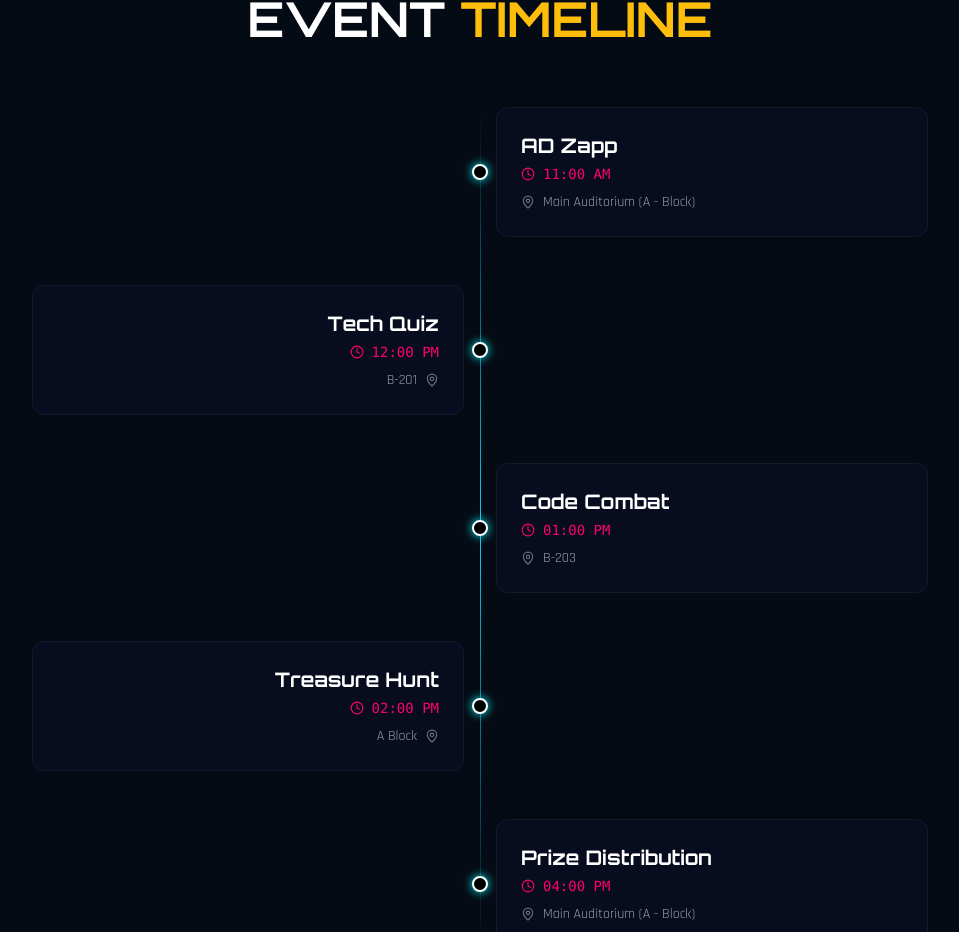
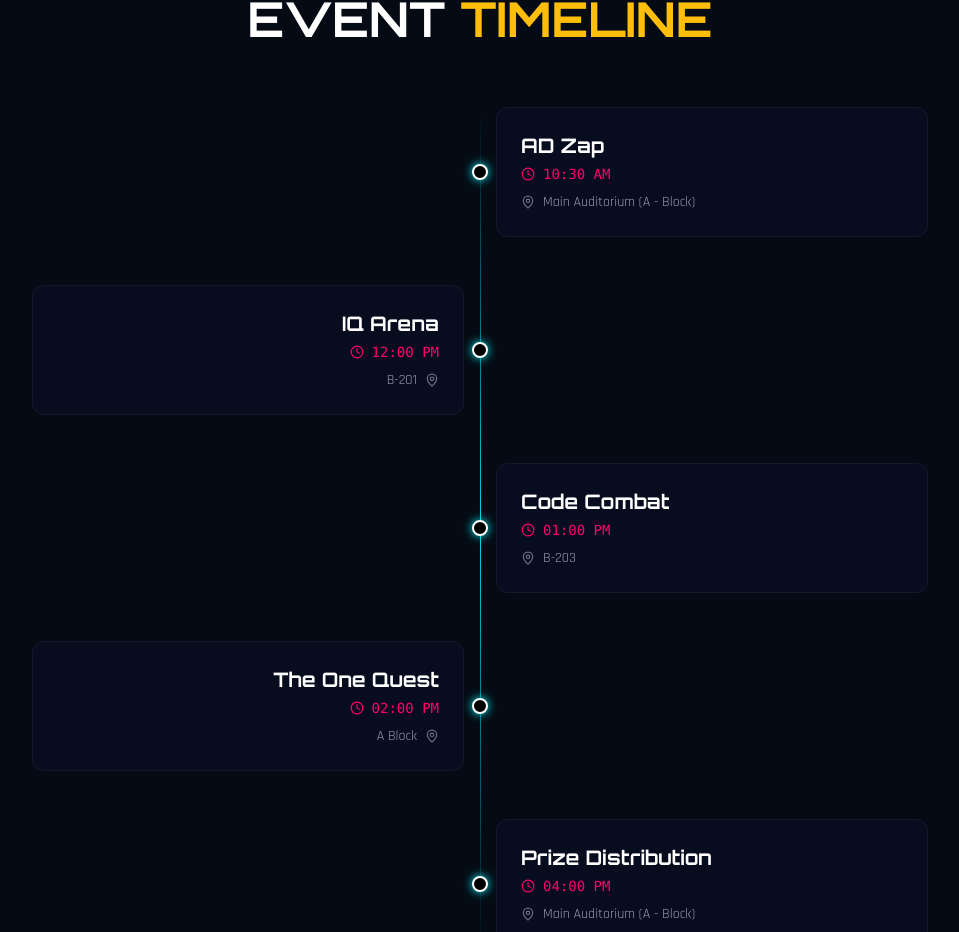
Before and after one commit to JiyalPatel/TechNix_2026, a React (Vite) app: page / in a window 1280 px wide. Shown: the part 2434-3366 px from the top of the page, without its empty margins (160-1119 px from the left). Built offline with nearby package versions, Linux system fonts and the light colour scheme.

Commit message:
fixed timeline and time

```diff
--- a/src/App.jsx
+++ b/src/App.jsx
@@ -110,14 +110,14 @@ export const GAMES = [
 
 export const TIMELINE_EVENTS = [
     {
-        time: "11:00 AM",
-        title: "AD Zapp",
+        time: "10:30 AM",
+        title: "AD Zap",
         desc: "Main Auditorium (A - Block)",
         icon: <Target />,
     },
     {
         time: "12:00 PM",
-        title: "Tech Quiz",
+        title: "IQ Arena",
         desc: "B-201",
         icon: <Code />,
     },
@@ -129,7 +129,7 @@ export const TIMELINE_EVENTS = [
     },
     {
         time: "02:00 PM",
-        title: "Treasure Hunt",
+        title: "The One Quest",
         desc: "A Block",
         icon: <Cpu />,
     },
```
